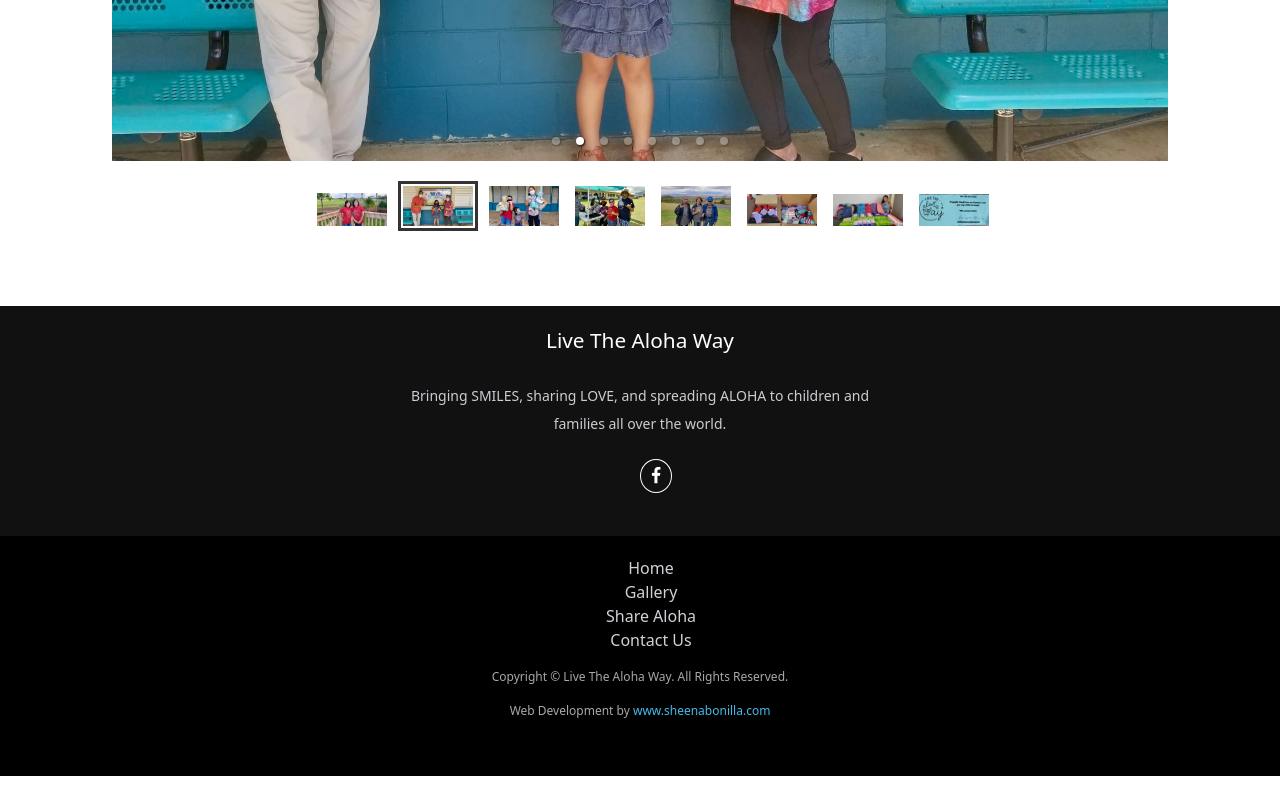
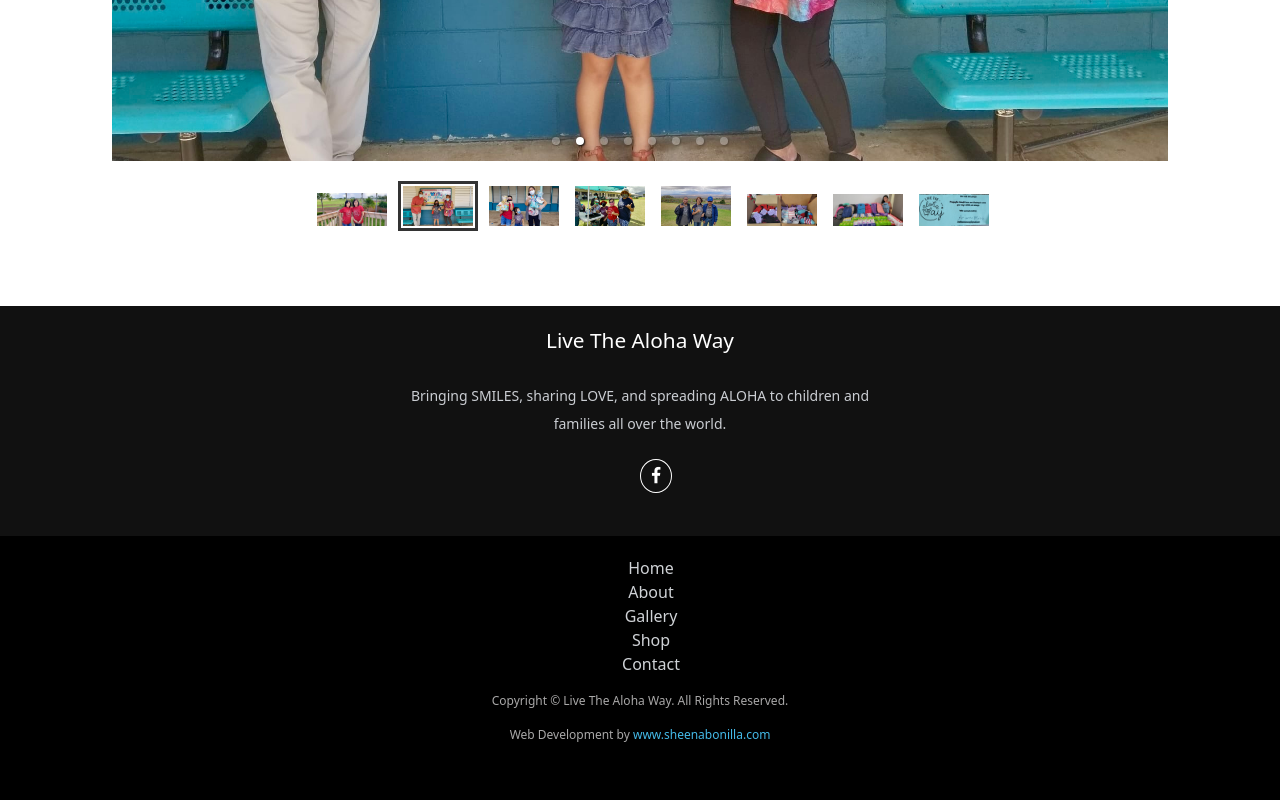
Before and after one commit to essbee808/live-the-aloha-way-frontend, a React (Create React App) app: page / in a window 1280 px wide. Shown: the part 985-1785 px from the top of the page. Before the commit the page ends 1761 px from the top, so only its background shows below. Built offline with nearby package versions, Linux system fonts and the light colour scheme.

Commit message:
Upload transparent logo

```diff
--- a/src/components/Footer/Footer.jsx
+++ b/src/components/Footer/Footer.jsx
@@ -15,9 +15,10 @@ const Footer = () => {
             <div className="footer-menu">
                 <ul className="f-menu">
                     <li><a href="/">Home</a></li>
+                    <li><a href="/about">About</a></li>
                     <li><a href="/gallery">Gallery</a></li>
-                    <li><a href="/share-aloha">Share Aloha</a></li>
-                    <li><a href="/contact">Contact Us</a></li>
+                    <li><a href="/share-aloha">Shop</a></li>
+                    <li><a href="/contact">Contact</a></li>
                 </ul>
             </div>
             <p>Copyright &copy; Live The Aloha Way. All Rights Reserved.</p>
```
Also changed, not shown: src/assets/logo.png.
